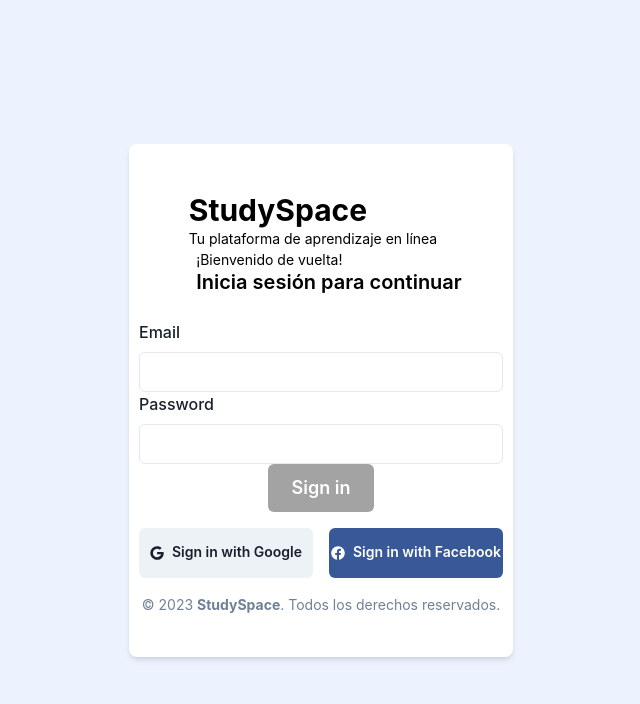
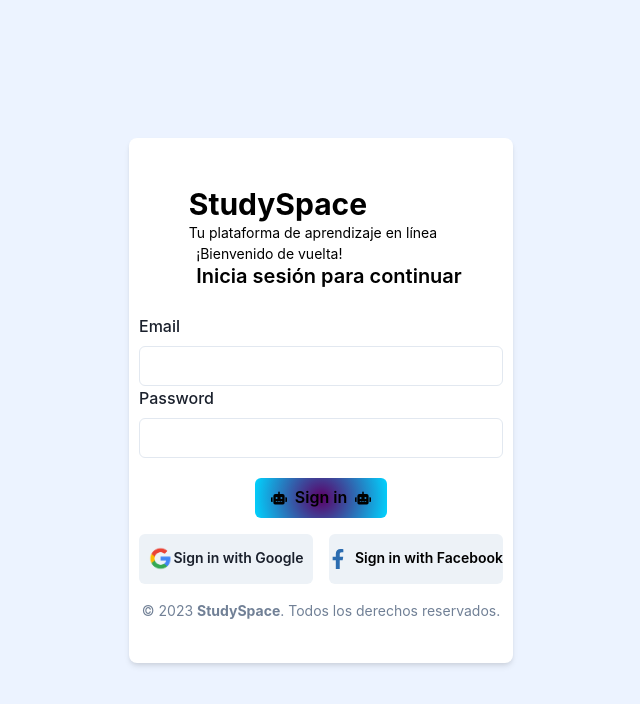
Before and after one commit to LautaroRomano/studystacks, a Next.js app: page /login in a window 1280 px wide. Shown: the top 704 px of the page, without its empty margins (319-959 px from the left). Built offline with nearby package versions, Linux system fonts and the light colour scheme.

Commit message:
Estilos del login

```diff
--- a/pages/login.js
+++ b/pages/login.js
@@ -1,8 +1,8 @@
-import { Card, CardHeader, CardBody, CardFooter, Button, Box, Stack, FormControl, FormLabel, Input, HStack, Icon, Text } from "@chakra-ui/react";
+import { Card, CardHeader, CardBody, CardFooter, Image, Button, Box, Stack, FormControl, FormLabel, Input, HStack, Icon, Text } from "@chakra-ui/react";
 import { useState, useEffect } from "react";
 import { signIn } from "next-auth/react";
 import { useRouter } from "next/router";
-import { FaGoogle, FaFacebook } from "react-icons/fa";
+import { FaGoogle, FaFacebookF , FaRobot ,FaBook} from "react-icons/fa";
 import Header from "../components/header/header";
 
 export default function Login() {
@@ -24,6 +24,21 @@ export default function Login() {
       setError(result.error);
     }
   };
+
+  const styles = {
+    _hover: {
+      background: "#e2e8f0",
+    },
+    _active: {
+      background: "#cbd5e0",
+    },
+    _focus: {
+      borderWidth: "2px",
+      borderColor: "black.500",
+    },
+  };
+
+
 
   return (
     <>
@@ -54,21 +69,79 @@ export default function Login() {
       <Box textAlign="center">
         <FormControl id="email">
           <FormLabel>Email</FormLabel>
-          <Input type="email" />
+          <Input type="email"
+          _hover={styles._hover}
+          _active={styles._active}
+          _focus={styles._focus}
+          />
         </FormControl>
         <FormControl id="password">
           <FormLabel>Password</FormLabel>
-          <Input type="password" />
+          <Input
+          type="password"
+          _hover={styles._hover}
+          _active={styles._active}
+          _focus={styles._focus}
+          />
         </FormControl>
-        <Button colorScheme="blackAlpha" size="lg">
+        <HStack justifyContent="center" alignItems="center" spacing="2">
+        <Button
+        mt="20px"
+        color="black"
+        colorScheme="blue"
+        // background="blackAlpha.600"
+        // bgGradient='linear(to-r, teal.500, green.500)'
+        // _hover={{
+        // bgGradient: 'linear(to-r, red.500, yellow.500)',
+        // }}
+        size="md"
+        leftIcon={<Icon as={FaRobot} />}
+        rightIcon={<Icon as={FaRobot} />}
+        style={{
+          backgroundImage: "radial-gradient(circle, #5c0067 0%, #00d4ff 100%"
+        }}
+        // _active={styles._active}
+        // _focus={styles._focus}
+      >
           Sign in
         </Button>
+      </HStack>
       </Box>
       <HStack spacing="4" justifyContent="center">
-        <Button leftIcon={<Icon as={FaGoogle} />} onClick={handleSignIn} size="sm" w="200px" h="50px">
+        <Button
+
+        // leftIcon={<Icon as={FaGoogle} />}
+        onClick={handleSignIn}
+        size="sm"
+        w="200px"
+        h="50px"
+        _hover={styles._hover}
+        _active={styles._active}
+        _focus={styles._focus}
+        >
+          <Image
+              height="25px"
+              width="25px"
+              borderRadius="50%"
+              objectFit="cover"
+              src={"/images/google.png"}
+              alt=""
+            />
           Sign in with Google
         </Button>
-        <Button leftIcon={<Icon as={FaFacebook} />} colorScheme="facebook" size="sm" w="200px" h="50px">
+        <Button leftIcon={<Icon as={FaFacebookF}
+              color="blue.600" height="20px" width="18px" />}
+
+        color="black"
+        colorScheme="blue"
+        background="#EDF2F7"
+        size="sm"
+        w="200px"
+        h="50px"
+        _hover={styles._hover}
+        _active={styles._active}
+        _focus={styles._focus}
+        >
           Sign in with Facebook
         </Button>
       </HStack>
@@ -78,10 +151,6 @@ export default function Login() {
         </Stack>
       </Box>
     </Box>
-
-
-
-
     </>
   );
 }
```
Also changed, not shown: public/images/google.png (added). Lines whose indentation alone changed are shown as unchanged.
